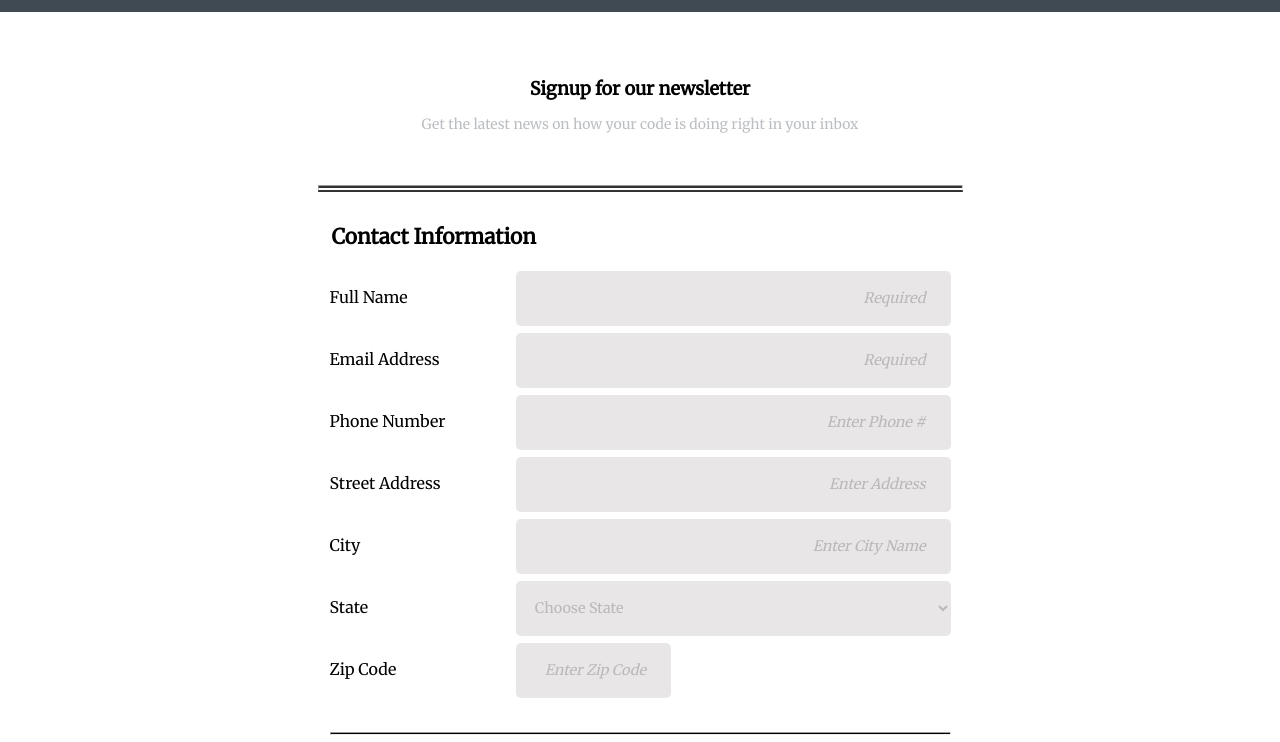
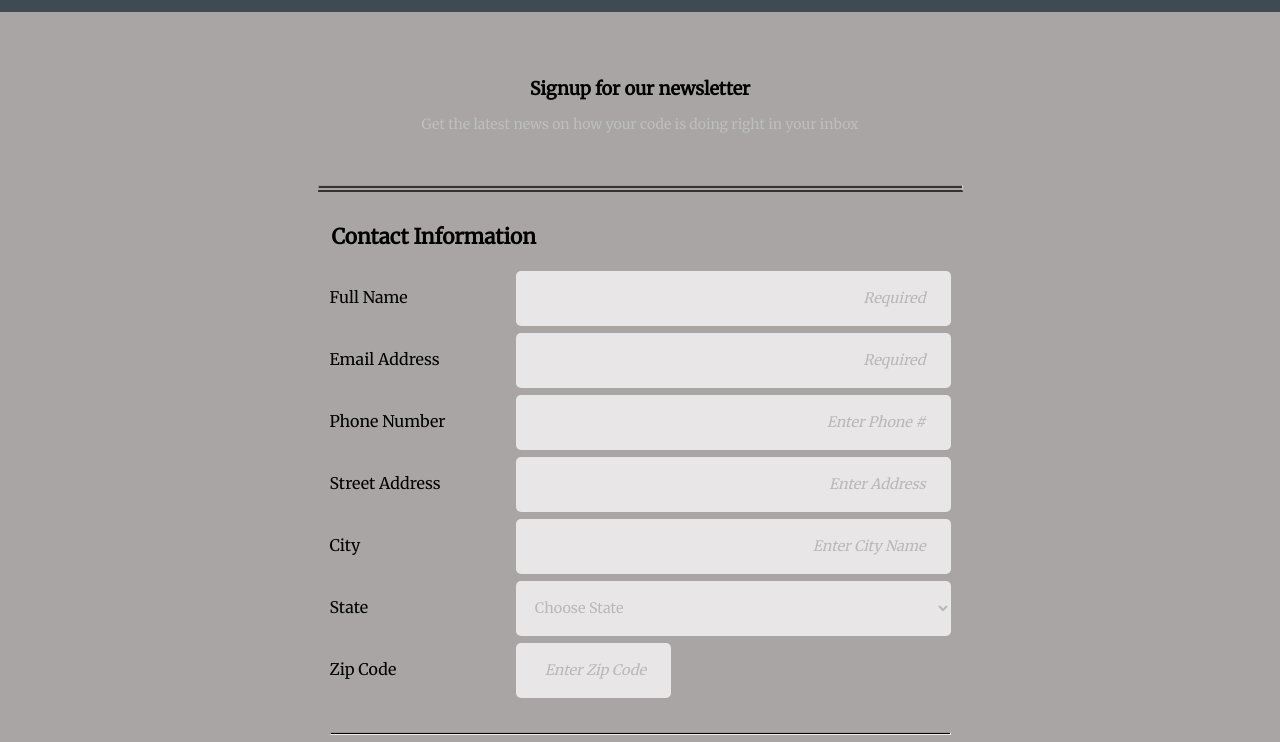
Before and after one commit to KevinMaischatz/KEVIN-MAISCHATZ-TTH-PROJECT-3, a plain HTML site: page index.html in a window 1280 px wide. Shown: the part 58-800 px from the top of the page. Drawn offline with Linux system fonts and the light colour scheme.

Commit message:
Update styles.css
added transition on the input fields, changed background color

```diff
--- a/css/styles.css
+++ b/css/styles.css
@@ -1,6 +1,6 @@
 body {
     font-family: 'Merriweather', sans-serif;
-    background-color: white;
+    background-color: rgb(169, 165, 165);
     margin: 0;
     padding: 0;
 }
@@ -69,7 +69,8 @@ form {
 select:focus,
 textarea:focus {
     background-color: white;
-    color: black;
+    color: rgb(0, 0, 0);
+
 }
 
 fieldset {
@@ -87,6 +88,7 @@ fieldset {
 #contact-fieldset input,
   select {
       height: 2.75rem;
+
   }
 
 #contact-fieldset label {
@@ -103,6 +105,7 @@ textarea {
   margin-top: 5px;
   background-color: #e8e6e6;
   border-radius: 5px;
+  transition: 1s ease-in, orange 1s ease-out;
 }
 
 #contact-fieldset #zip {
```
